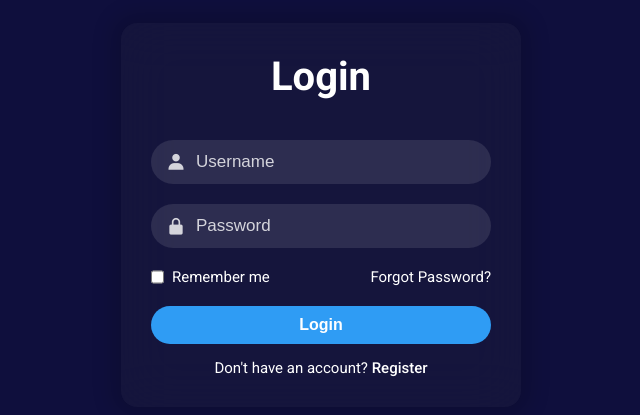
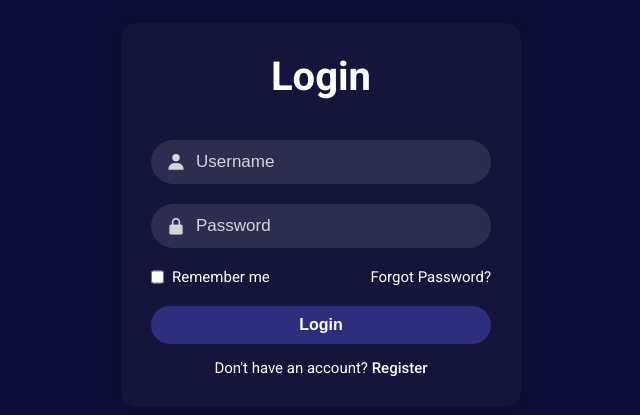
Before and after one commit to jasonhew98/xvault-web, a Vue app: page /auth in a window 1280 px wide. Shown: the part 185-600 px from the top of the page, without its empty margins (319-959 px from the left). Built offline with nearby package versions, Linux system fonts and the light colour scheme; no server answers.

Commit message:
Update style

```diff
--- a/src/features/Auth/AuthIndexPage.vue
+++ b/src/features/Auth/AuthIndexPage.vue
@@ -20,7 +20,7 @@
                 <a href="#">Forgot Password?</a>
             </div>
 
-            <button class="login__btn">Login</button>
+            <button class="login-button button button--primary button--medium">Login</button>
 
             <p class="register">
                 Don't have an account?
@@ -167,20 +167,13 @@ const login = async () => {
     text-decoration: underline;
 }
 
-.login__btn {
+.login-button {
     width: 100%;
     padding: 10px 0;
-    background: #2F9CF4;
     border: none;
     border-radius: 99px;
-    color: white;
     font-size: 16px;
     font-weight: 600;
-    cursor: pointer;
-    transition: 0.3s;
-}
-.login__btn:hover {
-    background: #0B87EC;
 }
 
 .register {
```
